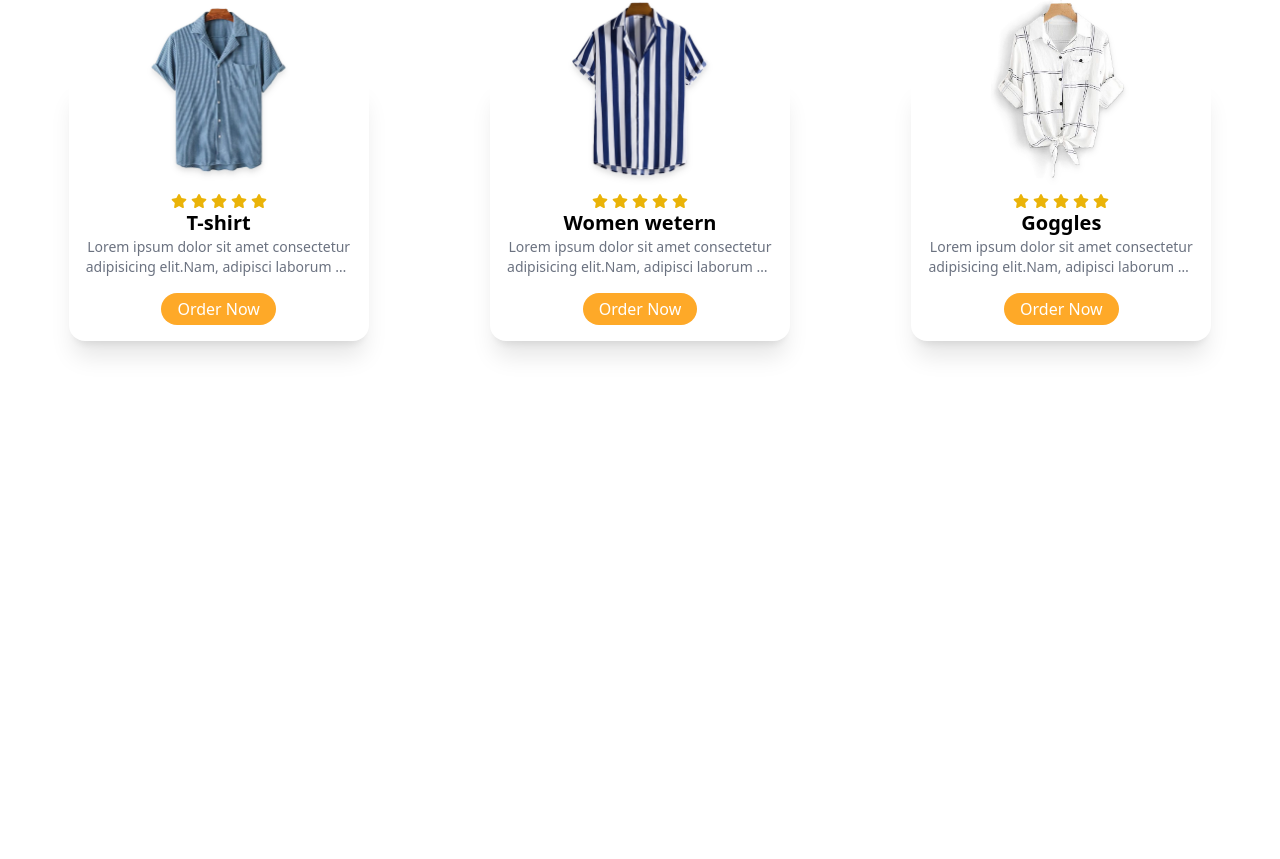
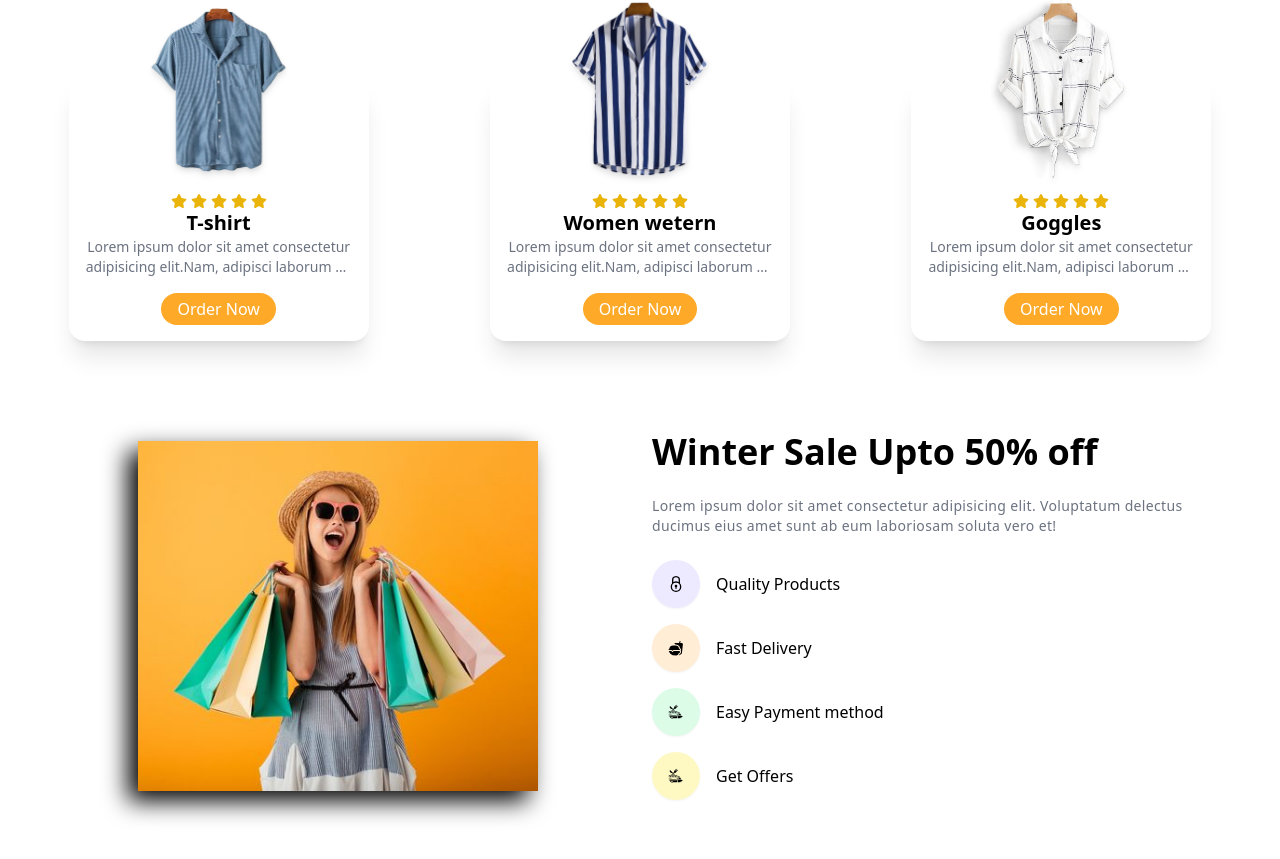
Before and after one commit to MuhammadBurhan123/vite_react-ecommerce, a React (Vite) app: page / in a window 1280 px wide. Shown: the part 1349-2208 px from the top of the page. Before the commit the page ends 1690 px from the top, so only its background shows below. Built offline with nearby package versions, Linux system fonts and the light colour scheme.

Commit message:
Banner in App

```diff
--- a/src/App.jsx
+++ b/src/App.jsx
@@ -5,6 +5,7 @@ import Products from "./components/Products/Products";
 import AOS from "aos";
 import "aos/dist/aos.css";
 import TopProducts from "./components/TopProducts/TopProducts";
+import Banner from "./components/Banner/Banner";
 
 const App = () => {
   React.useEffect(() => {
@@ -23,6 +24,7 @@ const App = () => {
       <Hero />
       <Products />
       <TopProducts />
+      <Banner />
     </div>
   );
 }
```
